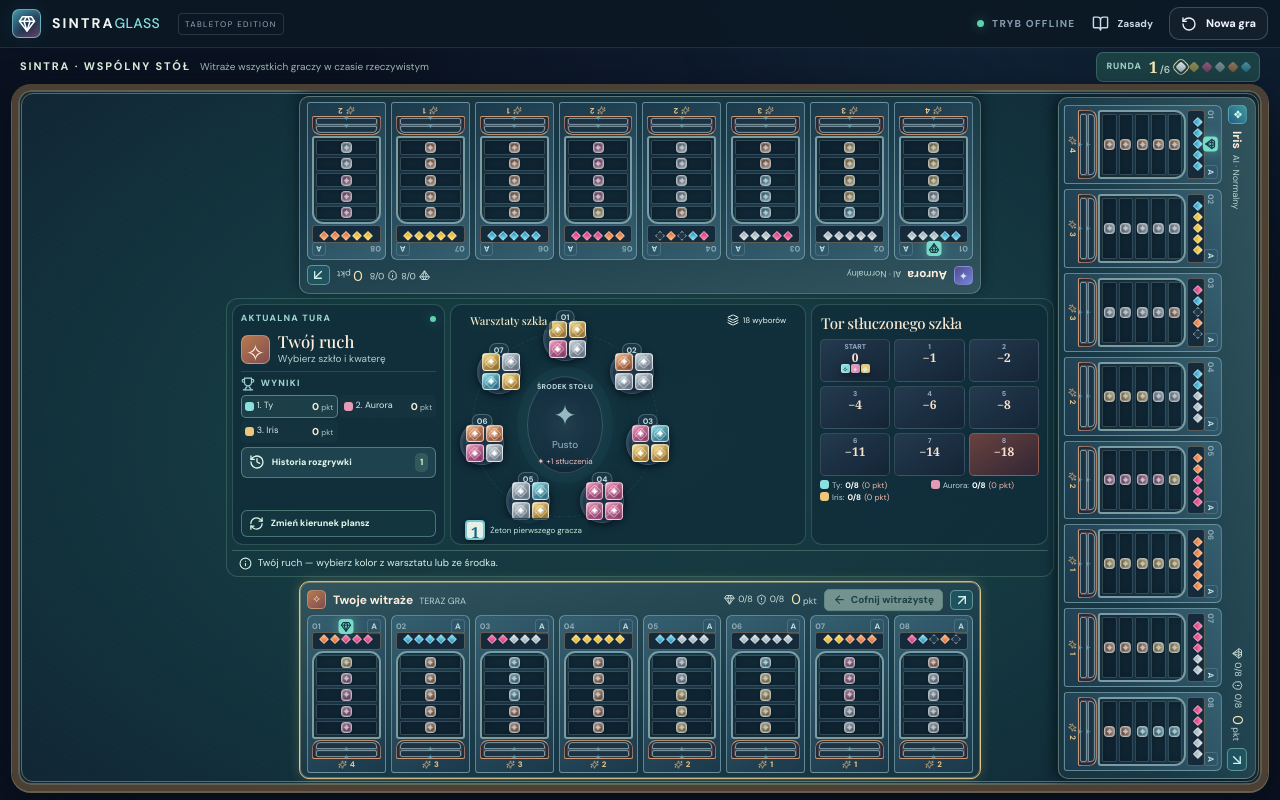
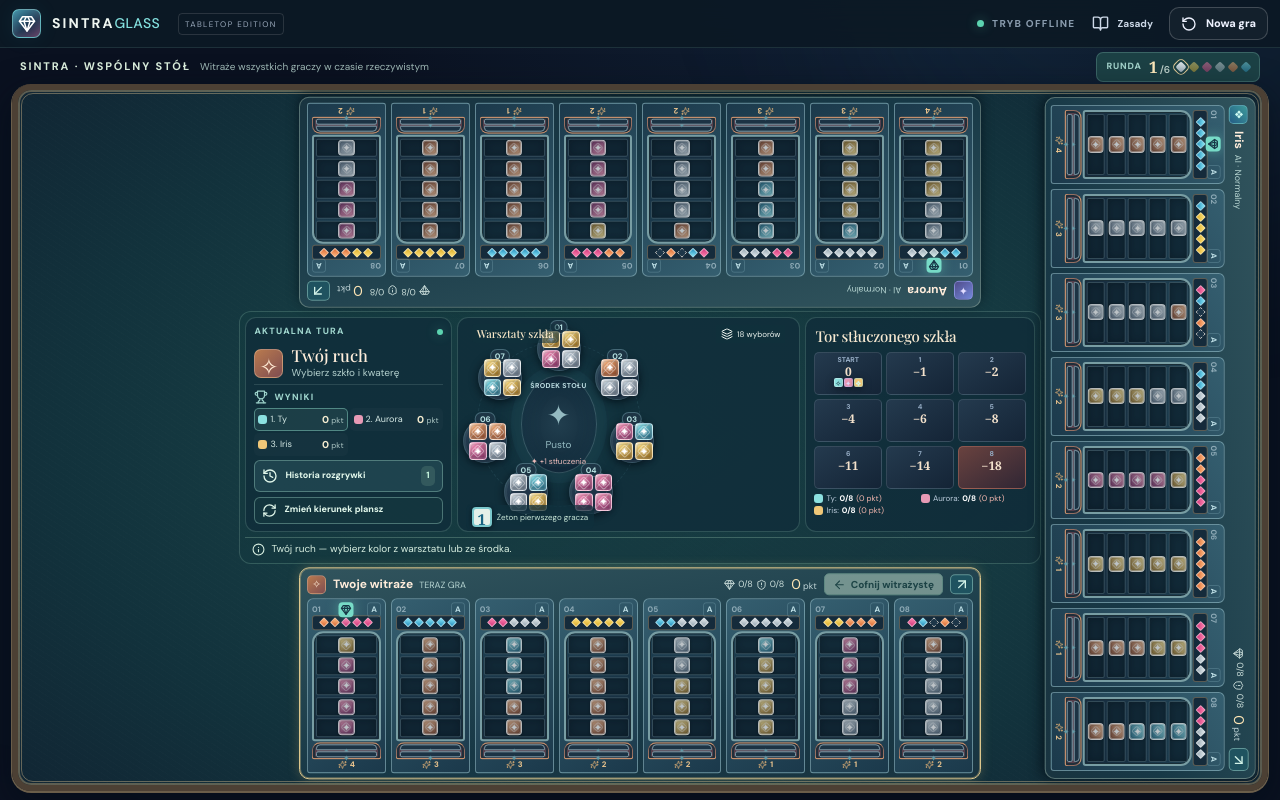
Before and after one commit to jacekmiecznikowski/azul, a React (Vite) app: page / in a window 1280 px wide. Built offline with nearby package versions, Linux system fonts and the light colour scheme; a web font is replaced by a local one.

Commit message:
style: enlarge equal-size glass tiles while preserving readable penalty rail

```diff
--- a/src/balanced-table.css
+++ b/src/balanced-table.css
@@ -4,7 +4,7 @@
 .tabletop-players-3 .tabletop-grid,
 .tabletop-players-4 .tabletop-grid {
   --seat-length: min(calc(100dvh - 118px), calc((100vw - 35px) * .625), 1100px);
-  --seat-depth: calc(var(--seat-length) * .29);
+  --seat-depth: calc(var(--seat-length) * .31);
   display:grid;
   grid-template-columns:var(--seat-depth) minmax(0,1fr) var(--seat-depth);
   grid-template-rows:var(--seat-depth) minmax(0,1fr) var(--seat-depth);
@@ -29,16 +29,16 @@
 .physical-orientation .tabletop-seat-slot-east .tabletop-seat,
 .readable-orientation .tabletop-seat-slot-east .tabletop-seat{transform:translate(-50%,-50%) rotate(90deg)}
 .readable-orientation .tabletop-seat-slot-north .tabletop-seat{transform:translate(-50%,-50%)}
-.tabletop-grid .tabletop-seat-header{height:25px;min-height:25px;gap:7px}
+.tabletop-grid .tabletop-seat-header{height:22px;min-height:22px;gap:7px}
 .tabletop-grid .tabletop-seat-name strong{font-size:12px}
 .tabletop-grid .tabletop-seat-score{font-size:14px}
 .tabletop-grid .tabletop-seat-windows{margin-top:3px}
 .tabletop-grid .window-row{gap:5px}
 .tabletop-grid .window-strip{padding:4px 4px 3px}
-.tabletop-grid .pattern-cell .glass{width:min(90cqi,90cqb,35px)}
-.tabletop-grid .reverse-preview{height:18px;min-height:18px}
+.tabletop-grid .pattern-cell .glass{width:min(97cqi,97cqb,36px)}
+.tabletop-grid .reverse-preview{height:15px;min-height:15px}
 .tabletop-grid .reverse-dot{width:8px;height:8px}
-.tabletop-grid .palace-window{height:19px;min-height:19px}
+.tabletop-grid .palace-window{height:17px;min-height:17px}
 .tabletop-seat-human{border-color:#ddc78d;box-shadow:inset 0 0 0 1px #d7c18565,0 0 12px #d2bd7440}
 .tabletop-seat-reset{display:flex;align-items:center;justify-content:center;gap:5px;min-height:22px;padding:2px 8px;border-radius:5px;border:1px solid #a9dbbe;background:#d7f1dc;color:#18443b;font-size:10px;font-weight:800;cursor:pointer;white-space:nowrap}
 .tabletop-seat-reset:disabled{opacity:.45;cursor:not-allowed}
```
